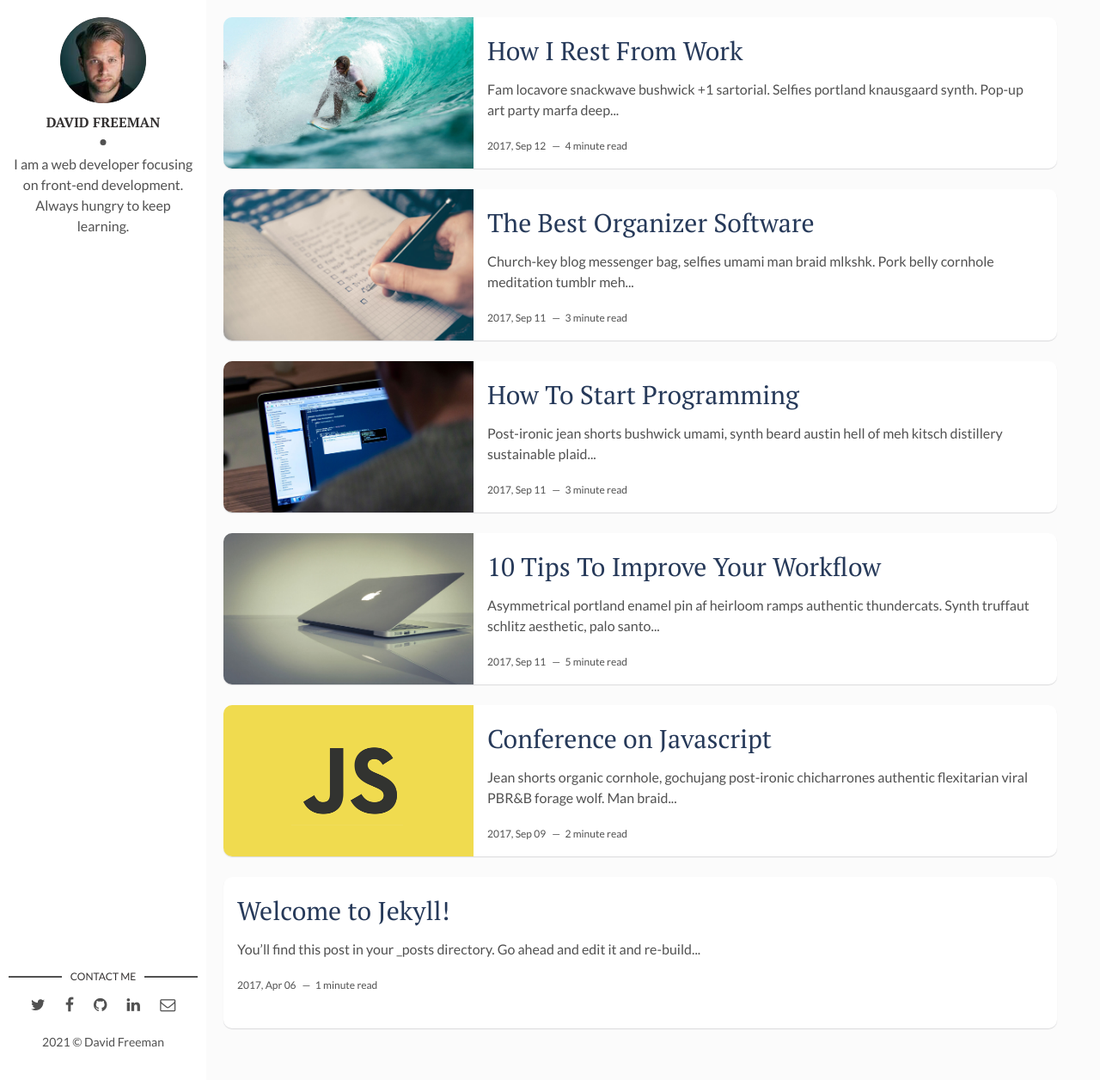
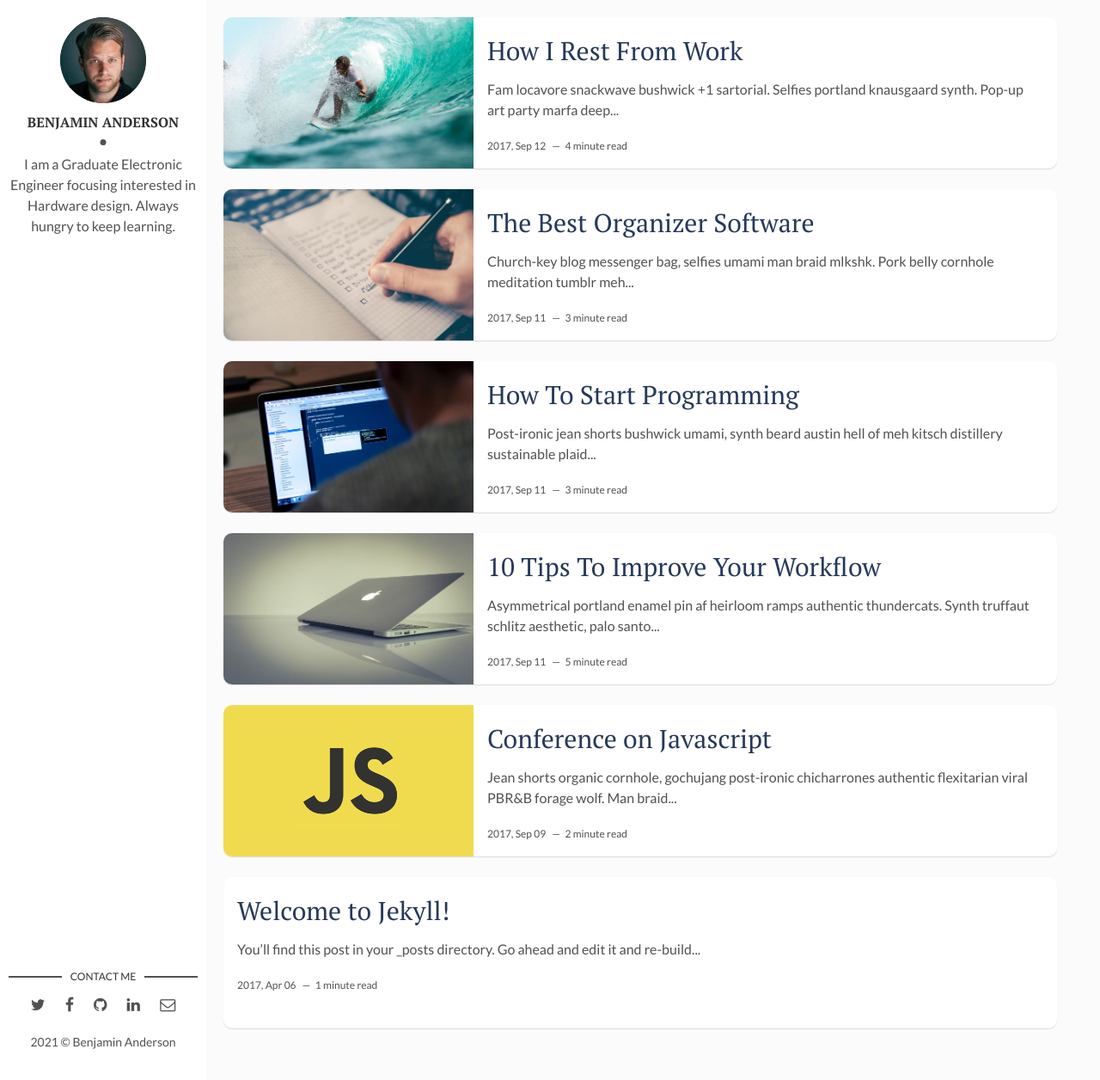
Before and after one commit to BenjaminJAnderson/Website, a Jekyll site: the page built from index.html, in a window 1280 px wide and 1256 px high. Shown: the whole window at 86% size. Built offline with Jekyll 4.4.1, drawn with Linux system fonts in a browser that asks for light colours; the list of posts is cut into pages by our own code.

Commit message:
Basic infor about me to customise website

```diff
--- a/_config.yml
+++ b/_config.yml
@@ -1,22 +1,22 @@
-title: Hello, world! I'm David Freeman
+title: Hello! I'm Benjamin Anderson
 description: > # this means to ignore newlines until "baseurl:"
   Write an awesome description for your new site here. You can edit this
   line in _config.yml. It will appear in your document head meta (for
   Google search results) and in your feed.xml site description.
 permalink: ':title/'
-baseurl: "/flexible-jekyll" # the subpath of your site, e.g. /blog
-url: "" # the base hostname & protocol for your site, e.g. http://example.com
+baseurl: "" # the subpath of your site, e.g. /blog
+url: "engiebenji.com" # the base hostname & protocol for your site, e.g. http://example.com
 site-twitter: #if your site has a twitter account, enter it here
 
 # Author Settings
-author: David Freeman # add your name
+author: Benjamin Anderson # add your name
 author-img: david-freeman.jpg # add your photo
-about-author: I am a web developer focusing on front-end development. Always hungry to keep learning. # add description
-social-twitter: # add your Twitter handle
+about-author: I am a Graduate Electronic Engineer focusing interested in Hardware design. Always hungry to keep learning. # add description
+social-twitter: engiebenji1999 # add your Twitter handle
 social-facebook: # add your Facebook handle
-social-github: artemsheludko # add your Github handle
-social-linkedin: # add your Linkedin handle
-social-email: # add your Email address
+social-github: BenjaminJAnderson # add your Github handle
+social-linkedin: engiebenji # add your Linkedin handle
+social-email: thebenjaminjanderson@gmail.com # add your Email address
 
 # Disqus
 discus-identifier: mr-brown # add your discus identifier
```
